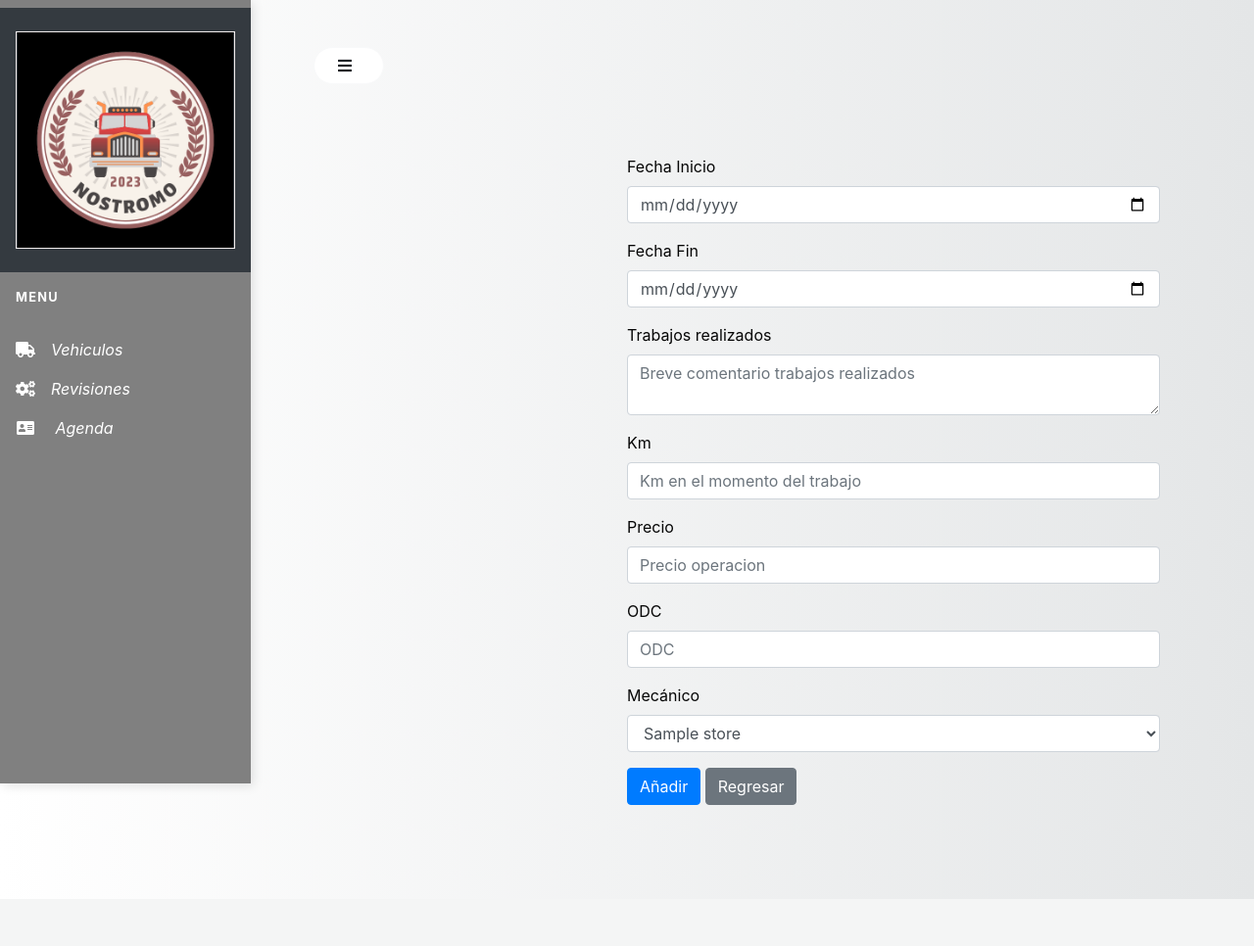
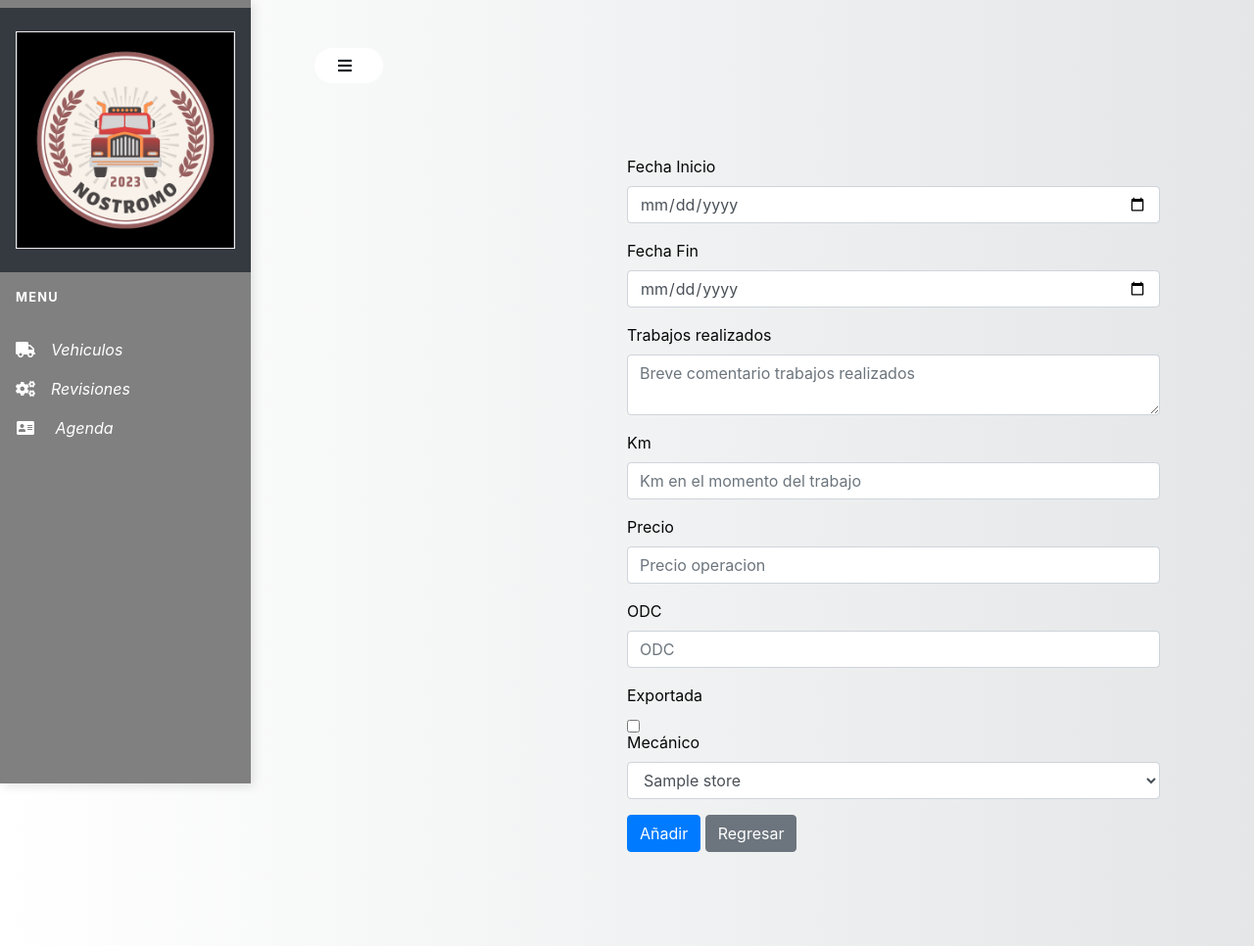
Before and after one commit to JSenen/NOSTROMO, a PHP site: page /index.php?action=addReviewToLorry&idlorry=1 in a window 1280 px wide. Shown: the whole page at 98% size. Before the commit the page ends 918 px from the top, so only its background shows below. Run offline with PHP 8.4, Linux system fonts and the light colour scheme; tables that the repository leaves empty or names only in its code hold one stand-in row (values such as "Sample post"); some libraries are stand-ins or nearby versions.

Commit message:
FixIt exported add review and edit review

```diff
--- a/domain/Review.php
+++ b/domain/Review.php
@@ -49,7 +49,7 @@ class Review{
         }
     }
 
-    public function addReviewToLorry($dbh, $id, $review_fechain, $review_fechaout, $review_commnets, $review_kmreview, $review_reviewodc, $review_reviewprice,$review_reviewmechanic) {
+    public function addReviewToLorry($dbh, $id, $review_fechain, $review_fechaout, $review_commnets, $review_kmreview, $review_reviewodc, $review_reviewprice,$review_reviewmechanic, $review_exported) {
         $comments = strtoupper($review_commnets);
         $odc = strtoupper($review_reviewodc);
 
@@ -57,7 +57,7 @@ class Review{
             $date_in = date('Y-m-d', strtotime($review_fechain));
             $date_out = date('Y-m-d', strtotime($review_fechaout));
 
-            $sql = "INSERT INTO review (idlorry_review, odc, comments, date_in, date_out, km_review, price) VALUES (:idlorry, :odc, :comments, :datein, :dateout, :km, :price) ";
+            $sql = "INSERT INTO review (idlorry_review, odc, comments, date_in, date_out, km_review, price, exported) VALUES (:idlorry, :odc, :comments, :datein, :dateout, :km, :price, :exported) ";
             $stmt = $dbh->prepare($sql);
             $stmt->bindValue(':idlorry', $id, PDO::PARAM_STR);
             $stmt->bindParam(':odc', $odc, PDO::PARAM_STR);
@@ -66,6 +66,7 @@ class Review{
             $stmt->bindParam(':dateout', $date_out, PDO::PARAM_STR);
             $stmt->bindParam(':km', $review_kmreview, PDO::PARAM_STR);
             $stmt->bindParam(':price', $review_reviewprice, PDO::PARAM_STR);
+            $stmt->bindParam(':exported', $review_exported, PDO::PARAM_INT);
             $stmt->execute();
 
             // Obtener el ID de la última inserción en la tabla review
--- a/model/addlorryModel.php
+++ b/model/addlorryModel.php
@@ -97,13 +97,14 @@ function editLorry($dbh,$lorry){
       $review_reviewprice = $_POST['reviewprice'];
       $review_reviewodc = $_POST['reviewodc'];
       $review_reviewmechanic = $_POST['reviewmechanic'];
+      $review_exported = $_POST['exported'];
 
 
           // guardamos los datos en la base de datos
           // Creamos un objeto revisión
           $NewReview = new Review();
           try {
-              $NewReview->addReviewToLorry($dbh,$id,$review_fechain,$review_fechaout,$review_commnets,$review_kmreview,$review_reviewodc,$review_reviewprice,$review_reviewmechanic);
+              $NewReview->addReviewToLorry($dbh,$id,$review_fechain,$review_fechaout,$review_commnets,$review_kmreview,$review_reviewodc,$review_reviewprice,$review_reviewmechanic,$review_exported);
               ?>
               <script> location.replace("index.php"); </script>
              <?php
--- a/view/addlorryReviewView.php
+++ b/view/addlorryReviewView.php
@@ -2,6 +2,7 @@
 include_once './domain/Mechanic.php';
 $mechaniclist = new Mechanic();
 $listmechanic = $mechaniclist->getMechanics($dbh);
+$review_exported = 0;
 ?>
 <div class="page-content p-5 text-gray" id="content">
  <!-- content -->
@@ -30,6 +31,13 @@ $listmechanic = $mechaniclist->getMechanics($dbh);
       <label for="ODC">ODC</label>
       <input type="text" class="form-control" name="reviewodc" id="reviewodc" placeholder="ODC">
     </div>
+    <div>
+    <div class="form-group">
+        <label for="Exportada">Exportada</label>
+        <div class="form-check">
+        <input type="checkbox" class="form-check-input" name="exported" id="exported" <?php if ($review_exported == 1) echo 'checked'; ?>>
+    </div>
+  </div>
     <div class="form-group">
       <label for="mecanico">Mecánico</label>
       <select class="form-control" name="reviewmechanic" id="reviewmechanic">
--- a/view/editReviewView.php
+++ b/view/editReviewView.php
@@ -30,10 +30,12 @@ $listmechanic = $mechaniclist->getMechanics($dbh);
     <label for="ODC">ODC</label>
     <input type="text" class="form-control" name="reviewodc" id="reviewodc" value="<?php echo $review_odc ?>">
   </div>
+  <div>
   <div class="form-group">
       <label for="Exportada">Exportada</label>
       <div class="form-check">
       <input type="checkbox" class="form-check-input" name="exported" id="exported" <?php if ($review_exported == 1) echo 'checked'; ?>>
+  </div>
   </div>
 
   <button type="submit" class="btn btn-primary mt-3" name="EditAReview">Modificar</button>
```
